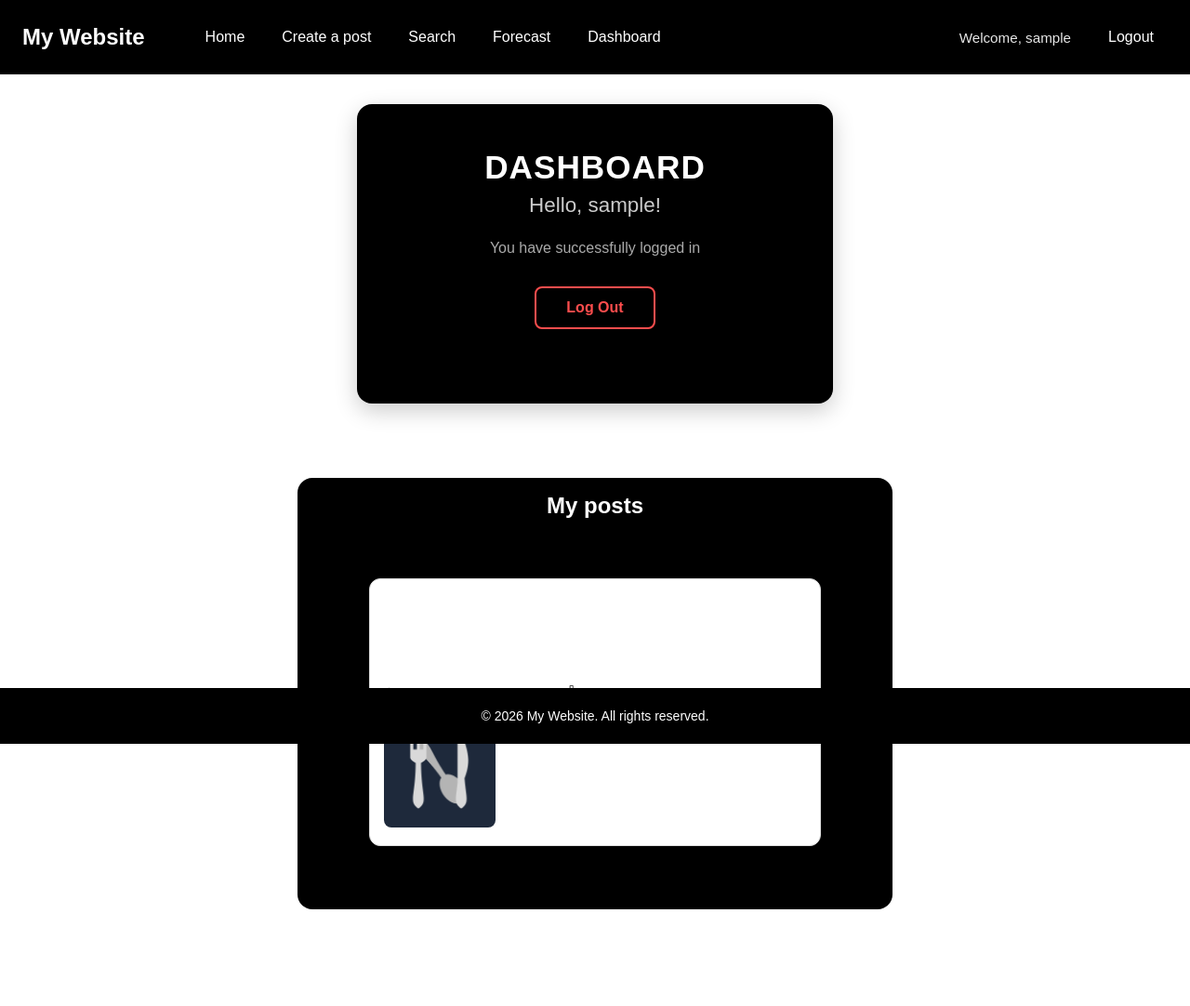
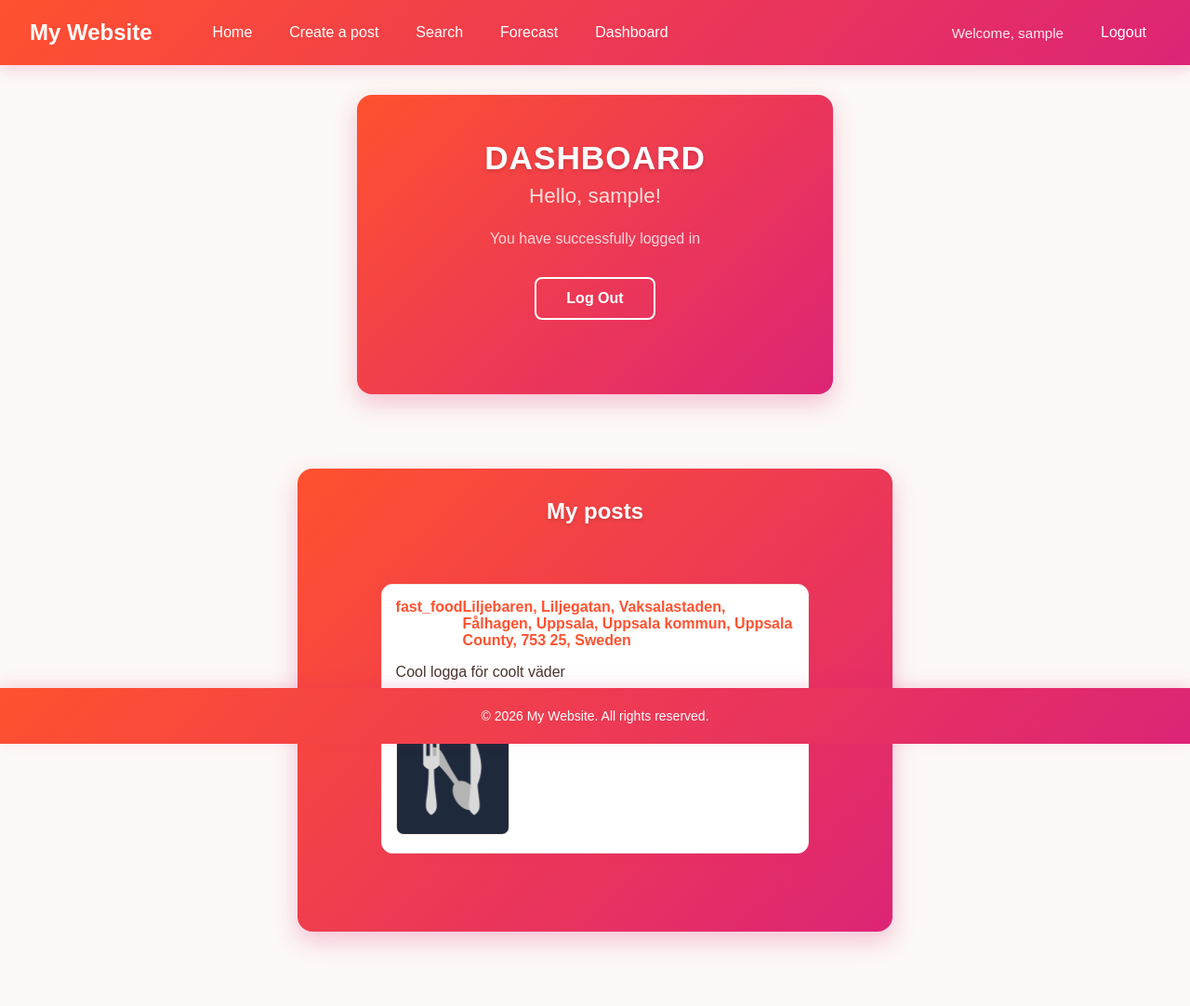
Before and after one commit to DustyKevin44/grupp18modesida, a PHP site: page /dashboard.php in a window 1280 px wide. Shown: the whole page at 93% size. Before the commit the page ends 978 px from the top, so only its background shows below. Run offline with PHP 8.4, Linux system fonts and the light colour scheme; the visitor is signed in with stand-in values (Sample User, id 1); data comes from the database, SQL or seed files in the repository.

Commit message:
changed color scheme

```diff
--- a/css/styles.css
+++ b/css/styles.css
@@ -2,6 +2,7 @@ body {
   margin: 0;
   padding-bottom: 80px; /* Increased slightly to prevent your expanding content from hugging the fixed footer */
   font-family: Arial, sans-serif;
+  background-color: #fcf8f5; /* Warm, off-white sunset cream backdrop */
 }
 
 .center {
@@ -18,16 +19,23 @@ body {
   min-height: 80vh; /* Changed to min-height so it can grow vertically infinitely */
   height: auto; /* Lets content dictate height */
 
-  color: black;
+  color: #2d1912; /* Dark warm brown text instead of harsh black */
 }
 
 /* Navbar container */
 .navbar {
-  background-color: black;
+  /* Apply the linear gradient */
+  background: linear-gradient(135deg, #ff512f, #dd2476);
+
+  /* Layout and spacing */
   display: flex;
+  justify-content: space-between;
   align-items: center;
-  padding: 0 1.5rem;
-  height: 10vh;
+  padding: 1rem 2rem;
+
+  /* Ensure text is readable against the bright background */
+  color: #ffffff;
+  box-shadow: 0 4px 15px rgba(221, 36, 118, 0.2); /* Tinted drop shadow */
 }
 
 /* Website title */
@@ -91,12 +104,14 @@ footer {
   width: 100%;
   height: 60px;
 
-  background-color: black;
+  /* Matches the navbar gradient for a unified bottom frame */
+  background: linear-gradient(135deg, #ff512f, #dd2476);
   color: white;
 
   display: flex;
   justify-content: center;
   align-items: center;
+  box-shadow: 0 -4px 15px rgba(221, 36, 118, 0.15);
 }
 
 footer p {
@@ -119,11 +134,14 @@ textarea {
   width: 50vw;
   min-width: 50vw;
   max-width: 90vw;
-  padding: 1rem;
+  padding: 2rem;
   border-radius: 1rem;
-  background-color: black;
+
+  /* Converted card background to the rich sunset gradient */
+  background: linear-gradient(135deg, #ff512f, #dd2476);
   color: white;
   box-sizing: border-box;
+  box-shadow: 0 10px 25px rgba(221, 36, 118, 0.25);
 
   /* FIX 2: Explicitly added height tracking rule */
   height: auto; /* Ensures the container expands dynamically around the form */
@@ -137,6 +155,7 @@ textarea {
   /* FIX 3: Removed min-height: 80vh; */
   height: auto; /* Prevents the header from eating up almost all container space */
   margin: 0 0 1rem 0; /* Gives a healthy space below the title instead */
+  text-shadow: 0 2px 4px rgba(0, 0, 0, 0.15);
 }
 
 form {
@@ -386,11 +422,11 @@ form textarea {
 
 .post-card {
   background: #fff;
-  border: 1px solid #ddd;
+  border: 1px solid #f5eae6; /* Soft warm border */
   border-radius: 12px;
   padding: 15px;
   margin-bottom: 20px;
-  box-shadow: 0 2px 6px rgba(0, 0, 0, 0.05);
+  box-shadow: 0 4px 12px rgba(221, 36, 118, 0.05); /* Soft themed shadow */
 }
 
 .post-header {
@@ -398,26 +434,29 @@ form textarea {
   justify-content: space-between;
   font-weight: bold;
   margin-bottom: 10px;
+  color: #ff512f; /* Highlights names/titles with sunset orange */
 }
 
 .post-desc {
   margin-bottom: 10px;
+  color: #4a3630;
 }
 
 .post-meta {
   display: flex;
   gap: 10px;
   font-size: 14px;
-  color: #555;
+  color: #8c7670;
   margin-bottom: 10px;
 }
 
 .private-tag {
-  background: #ffdddd;
-  color: #a00;
+  background: #ffeae6; /* Pale warm pink tint */
+  color: #dd2476; /* Vibrant magenta warning tag */
   padding: 2px 6px;
   border-radius: 6px;
   font-size: 12px;
+  font-weight: bold;
 }
 
 .post-images img {
@@ -426,6 +465,7 @@ form textarea {
   object-fit: cover;
   border-radius: 8px;
   margin-right: 5px;
+  border: 1px solid #f5eae6;
 }
 
 .dashboard {
@@ -440,11 +480,15 @@ form textarea {
 
   padding: 3rem 2rem;
   border-radius: 1rem;
-  background-color: black;
+  background: linear-gradient(
+    135deg,
+    #ff512f,
+    #dd2476
+  ); /* Full dashboard theme block */
   color: white;
   box-sizing: border-box;
   text-align: center;
-  box-shadow: 0 8px 24px rgba(0, 0, 0, 0.2);
+  box-shadow: 0 10px 25px rgba(221, 36, 118, 0.25);
 }
 
 /* Typography styling */
@@ -453,18 +497,19 @@ form textarea {
   margin: 0 0 0.5rem 0;
   text-transform: uppercase;
   letter-spacing: 1px;
+  text-shadow: 0 2px 4px rgba(0, 0, 0, 0.15);
 }
 
 .dashboard h2 {
   font-size: 1.4rem;
   font-weight: 400;
-  color: #ccc; /* Subtle light gray for the greeting */
+  color: #ffe0da; /* Soft sunset white glow */
   margin: 0 0 1.5rem 0;
 }
 
 .dashboard p {
   font-size: 1rem;
-  color: #aaa;
+  color: rgba(255, 255, 255, 0.8);
   margin: 0 0 2rem 0;
 }
 
@@ -472,17 +517,17 @@ form textarea {
 .dashboard a[href="logout.php"] {
   display: inline-block;
   padding: 0.75rem 2rem;
-  border: 2px solid #ff4d4d;
+  border: 2px solid #ffffff; /* Clean white border over the gradient background */
   border-radius: 0.5rem;
   background-color: transparent;
-  color: #ff4d4d !important; /* Forces the red text */
+  color: #ffffff !important;
   text-decoration: none;
   font-weight: bold;
   transition: all 0.2s ease;
 }
 
 .dashboard a[href="logout.php"]:hover {
-  background-color: #ff4d4d;
-  color: white !important;
-  box-shadow: 0 4px 12px rgba(255, 77, 77, 0.3);
+  background-color: #ffffff;
+  color: #dd2476 !important; /* Text flips to theme color on white hover inversion */
+  box-shadow: 0 4px 12px rgba(0, 0, 0, 0.15);
 }
--- a/include/models/currentLocation.js
+++ b/include/models/currentLocation.js
@@ -38,7 +38,7 @@ function triggerGeolocation() {
       } else {
         locationStatus.textContent = "Unable to retrieve your location.";
       }
-      locationStatus.style.color = "#ff4d4d";
+      locationStatus.style.color = "#ffffff";
     },
   );
 }
```
Also changed, not shown: other parts of css/styles.css (+45 -23 lines).
